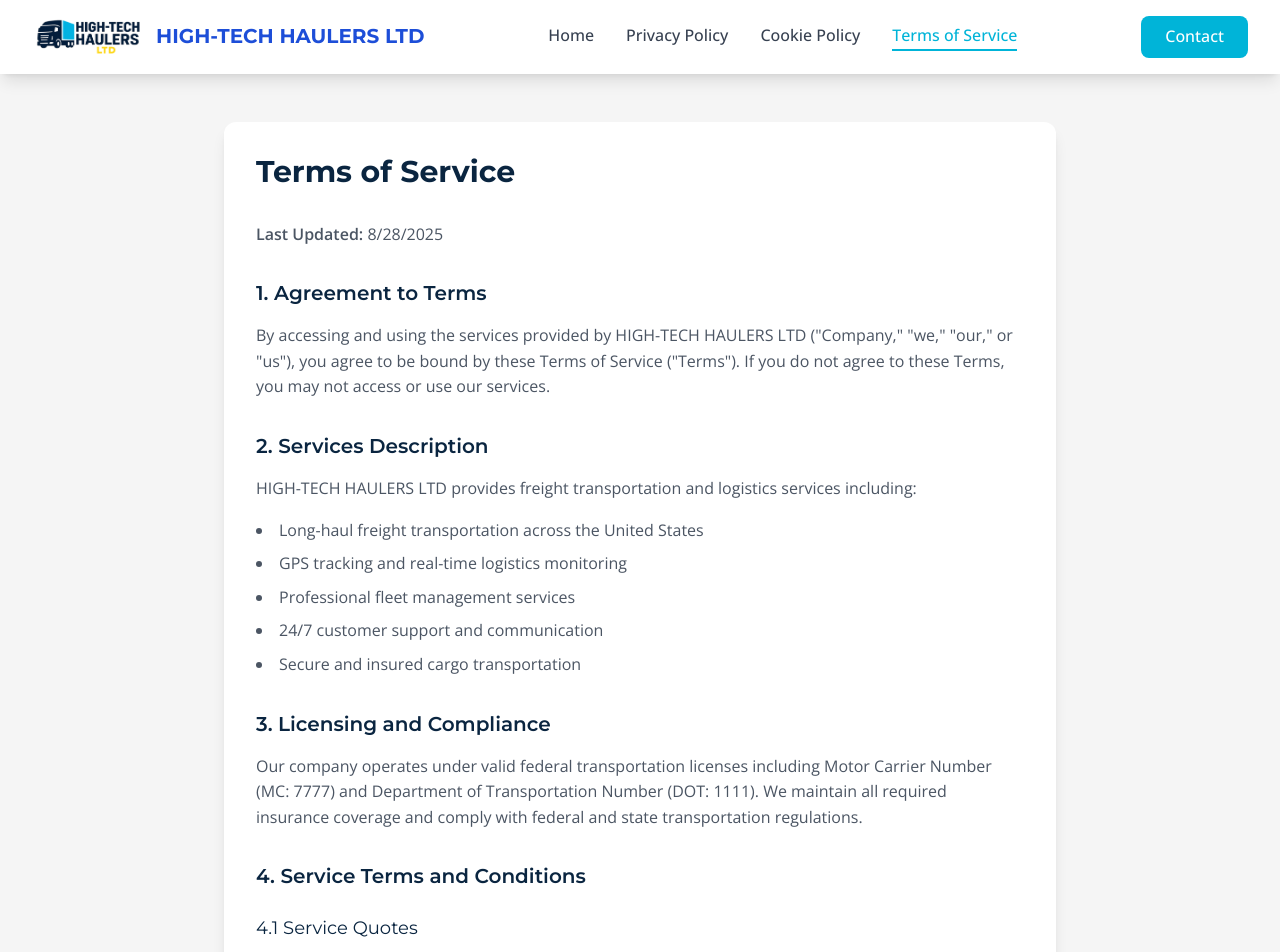
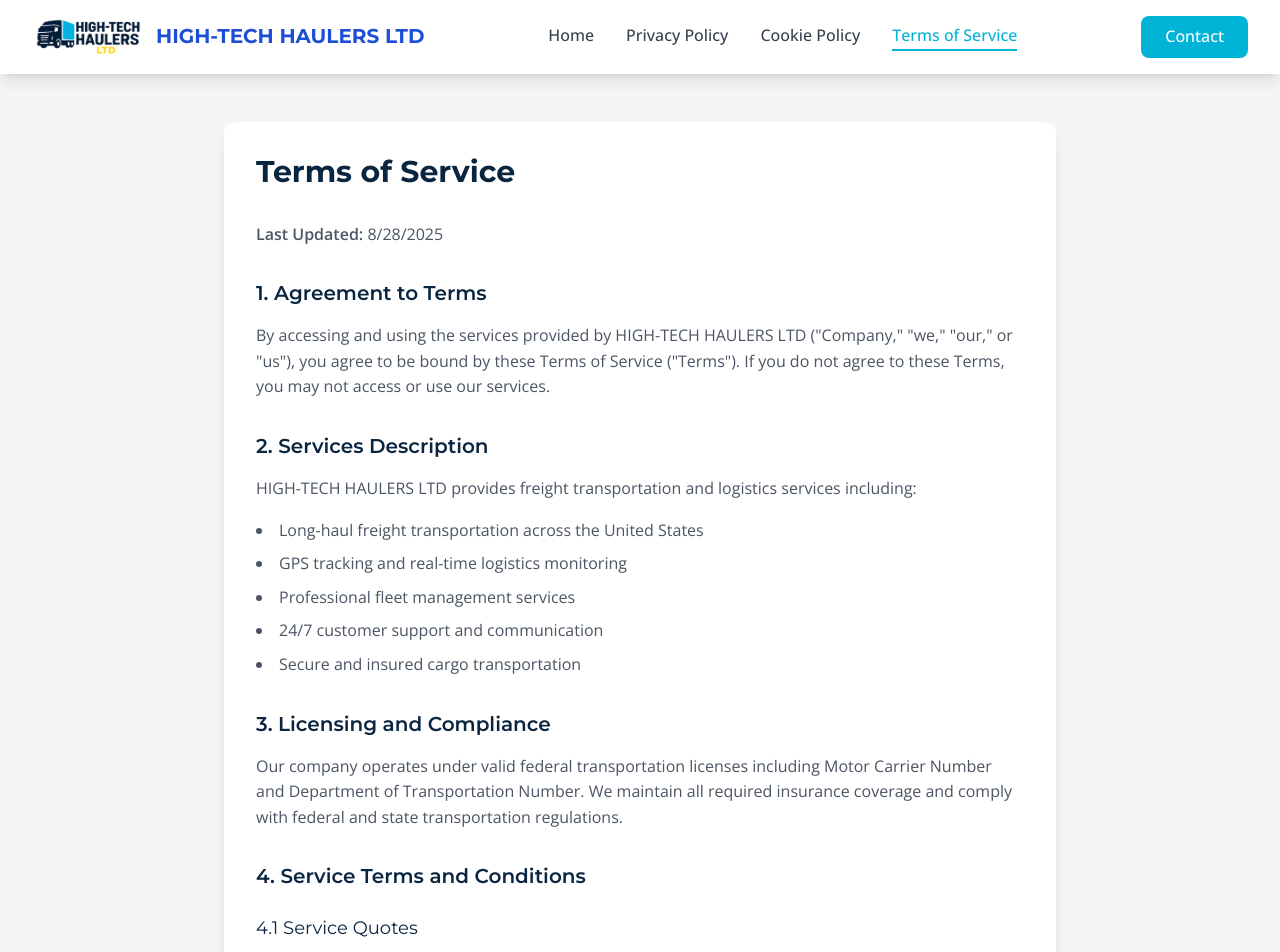
Before and after one commit to EasyRelay/high-tech-haulers-ltd, a React (Vite) app: page /terms-of-service in a window 1280 px wide. Shown: the top 952 px of the page. Built offline with nearby package versions, Linux system fonts and the light colour scheme.

Commit message:
update mc and dot number

```diff
--- a/src/pages/TermsOfService.tsx
+++ b/src/pages/TermsOfService.tsx
@@ -33,8 +33,8 @@ const TermsOfService: React.FC = () => {
 
             <h2 className="font-heading text-xl font-semibold text-primary mt-8 mb-4">3. Licensing and Compliance</h2>
             <p className="text-gray-600 mb-6">
-              Our company operates under valid federal transportation licenses including Motor Carrier Number (MC: 7777)
-              and Department of Transportation Number (DOT: 1111). We maintain all required insurance coverage and
+              Our company operates under valid federal transportation licenses including Motor Carrier Number
+              and Department of Transportation Number. We maintain all required insurance coverage and
               comply with federal and state transportation regulations.
             </p>
 
```
